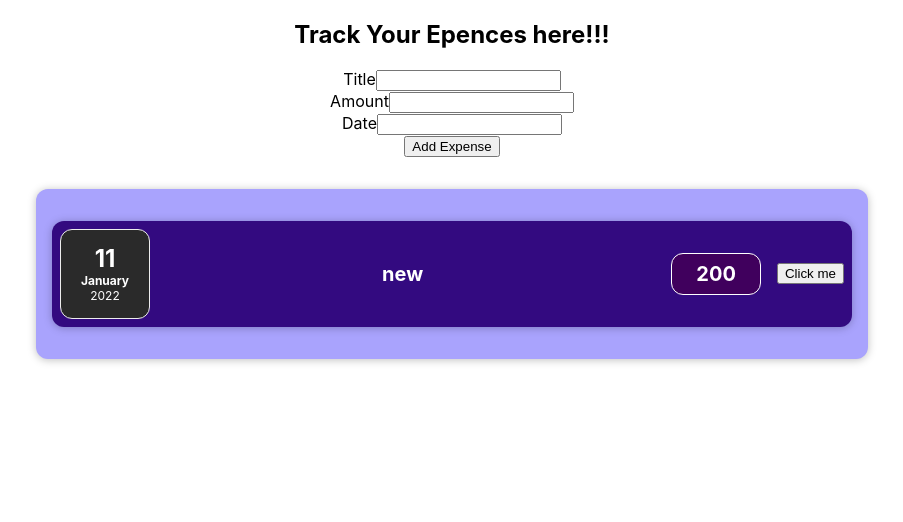
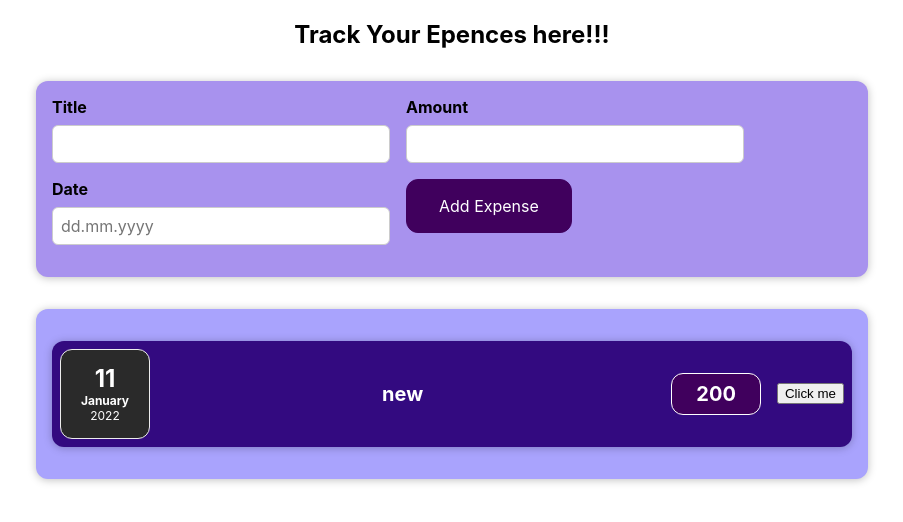
Before and after one commit to prabhashrai02/expence_tracker, a React (Create React App) app: page / in a window 1280 px wide. Shown: the top 522 px of the page, without its empty margins (188-1091 px from the left). Built offline with nearby package versions, Linux system fonts and the light colour scheme.

Commit message:
Added styling to the input box

```diff
--- a/src/Components/AddExpense/AddExpense.css
+++ b/src/Components/AddExpense/AddExpense.css
@@ -0,0 +1,39 @@
+
+.add_expense {
+    background-color: #a892ee;
+    padding: 1rem;
+    margin: 2rem auto;
+    width: 50rem;
+    max-width: 95%;
+    border-radius: 12px;
+    text-align: center;
+    box-shadow: 0 1px 8px rgba(0, 0, 0, 0.25);
+  }
+
+  .add_expense button {
+    font: inherit;
+    cursor: pointer;
+    padding: 1rem 2rem;
+    border: 1px solid #40005d;
+    background-color: #40005d;
+    color: white;
+    border-radius: 12px;
+    margin-right: 1rem;
+  }
+
+  .add_expense button:hover,
+  .add_expense button:active {
+    background-color: #510674;
+    border-color: #510674;
+  }
+
+  .add_expense button.alternative {
+    color: #220131;
+    border-color: transparent;
+    background-color: transparent;
+  }
+
+  .add_expense button.alternative:hover,
+  .add_expense button.alternative:active {
+    background-color: #ddb3f8;
+  }
--- a/src/Components/ExpenseForm/ExpenseForm.css
+++ b/src/Components/ExpenseForm/ExpenseForm.css
@@ -0,0 +1,30 @@
+.add_expense_controls {
+    display: flex;
+    flex-wrap: wrap;
+    gap: 1rem;
+    margin-bottom: 1rem;
+    text-align: left;
+}
+
+.add_expense_control label {
+    font-weight: bold;
+    margin-bottom: 0.5rem;
+    display: block;
+}
+
+.add_expense_control input {
+    font: inherit;
+    padding: 0.5rem;
+    border-radius: 6px;
+    border: 1px solid #ccc;
+    width: 20rem;
+    max-width: 100%;
+}
+
+.add_expense_control input:focus::placeholder {
+    color: transparent;
+}
+
+.add_expense_actions {
+    text-align: right;
+}
--- a/src/Components/ExpenseForm/ExpenseForm.js
+++ b/src/Components/ExpenseForm/ExpenseForm.js
@@ -1,3 +1,4 @@
+import './ExpenseForm.css';
 
 // we can also use this type of function call
 const ExpenseForm = () => {
@@ -13,7 +14,10 @@ const ExpenseForm = () => {
             </div>
             <div className='add_expense_control'>
                 <label>Date</label>
-                <input type="text" min={"2019-01-01"} max={"2022-12-31"} />
+                <input type="text"
+                 min={"2019-01-01"}
+                 max={"2022-12-31"}
+                 placeholder='dd.mm.yyyy' />
             </div>
             <div className='add_expense_actions'>
                 <button type='submit'>
```
